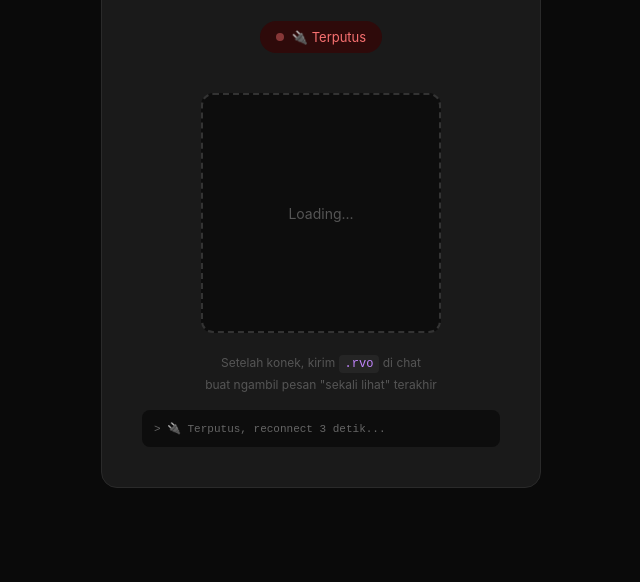
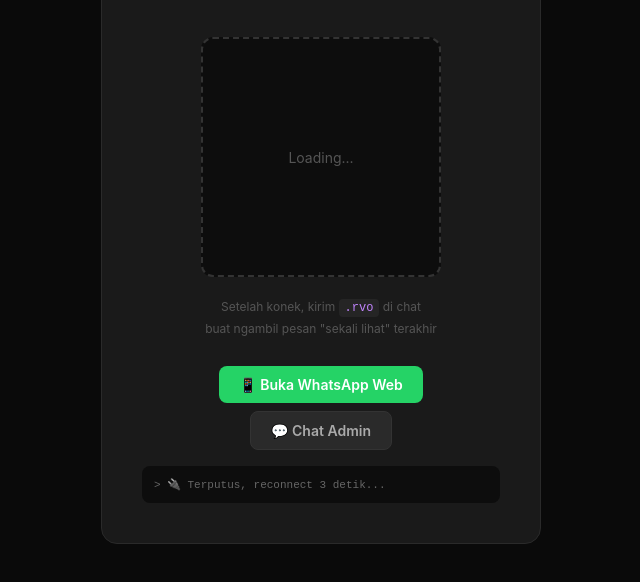
Before and after one commit to kayzen0273/9router, a website: page index.html in a window 1280 px wide. Shown: the part 202-784 px from the top of the page, without its empty margins (319-959 px from the left). Drawn offline with Linux system fonts and the light colour scheme.

Commit message:
Update index.html

```diff
--- a/index.html
+++ b/index.html
@@ -51,6 +51,24 @@
     text-align: left; max-height: 120px; overflow-y: auto;
     font-family: monospace;
   }
+  .btn {
+    display: inline-block;
+    margin: 8px 4px 0;
+    padding: 10px 20px;
+    background: #25D366;
+    color: #fff;
+    text-decoration: none;
+    border-radius: 8px;
+    font-size: 14px;
+    font-weight: 600;
+    transition: transform 0.1s;
+  }
+  .btn:hover { transform: scale(1.05); }
+  .btn.secondary {
+    background: #2a2a2a;
+    color: #aaa;
+    border: 1px solid #333;
+  }
 </style>
 </head>
 <body>
@@ -68,6 +86,17 @@
       Setelah konek, kirim <code>.rvo</code> di chat<br>
       buat ngambil pesan "sekali lihat" terakhir
     </p>
+
+    <!-- TOMBOL TAMBAHAN -->
+    <div style="margin-top: 20px;">
+      <a href="https://web.whatsapp.com" target="_blank" class="btn">
+        📱 Buka WhatsApp Web
+      </a>
+      <a href="https://wa.me/6281234567890" target="_blank" class="btn secondary">
+        💬 Chat Admin
+      </a>
+    </div>
+
     <div class="log" id="log">> Menunggu server...</div>
   </div>
 
```
